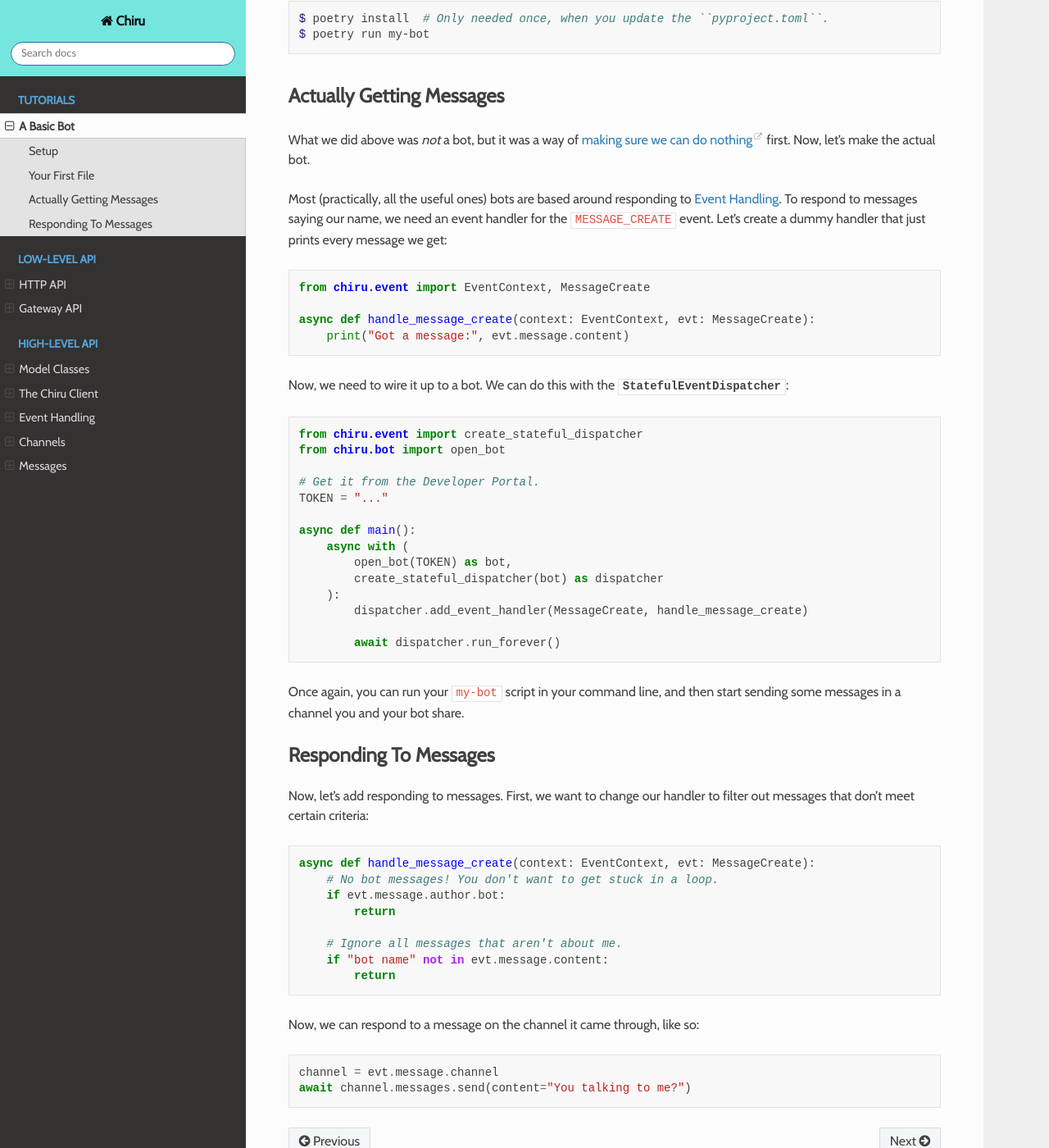
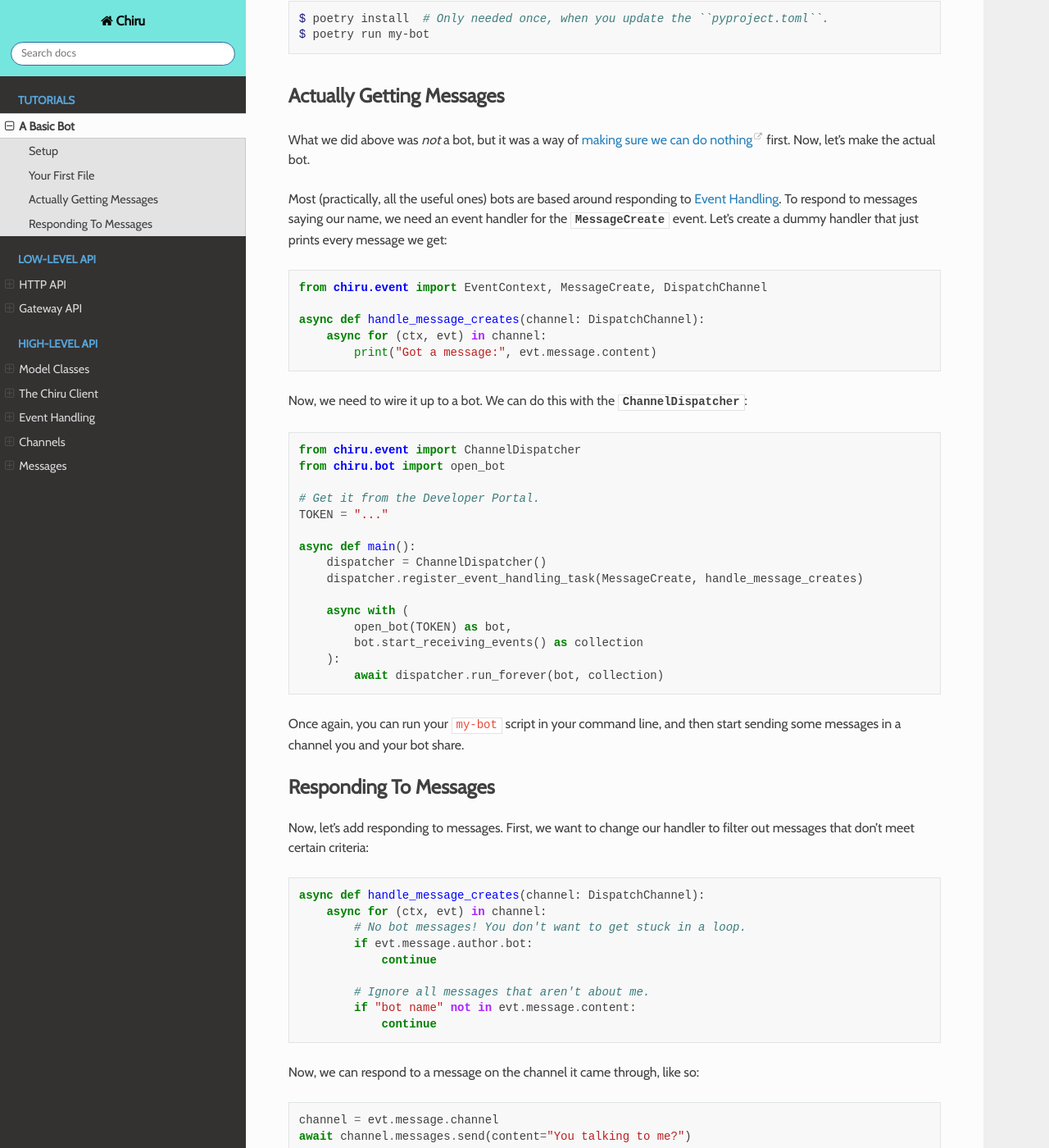
Before and after one commit to Fuyukai/chiru, a Sphinx documentation site: the page built from docs/source/tutorials/01_basic_bot.rst, in a window 1280 px wide and 1400 px high, scrolled down 1586 px. Shown: the whole window at 82% size. Built offline with Sphinx 7.4.7 and the Read the Docs theme 2.0.0, drawn with Linux system fonts in a browser that asks for light colours; some of the changed text lies outside the part shown.

Commit message:
update more docs for the new channeldispatcher

```diff
--- a/docs/source/highlevel/events.rst
+++ b/docs/source/highlevel/events.rst
@@ -10,7 +10,7 @@ object(s) inside the event.
 There are two ways of handling dispatched events in Chiru:
 
 - The linear way, where you subscribe directly to the stream of events.
-- The dispatcher way, using a :class:`.StatefulEventDispatcher`.
+- The dispatcher way, using a :class:`.ChannelDispatcher`.
 
 Linear Events
 -------------
--- a/docs/source/tutorials/01_basic_bot.rst
+++ b/docs/source/tutorials/01_basic_bot.rst
@@ -115,34 +115,36 @@ What we did above was *not* a bot, but it was a way of
 first. Now, let's make the actual bot.
 
 Most (practically, all the useful ones) bots are based around responding to :ref:`events`. To
-respond to messages saying our name, we need an event handler for the ``MESSAGE_CREATE`` event.
+respond to messages saying our name, we need an event handler for the :class:`.MessageCreate` event.
 Let's create a dummy handler that just prints every message we get:
 
 .. code-block:: python
 
-    from chiru.event import EventContext, MessageCreate
+    from chiru.event import EventContext, MessageCreate, DispatchChannel
 
-    async def handle_message_create(context: EventContext, evt: MessageCreate):
-        print("Got a message:", evt.message.content)
+    async def handle_message_creates(channel: DispatchChannel):
+        async for (ctx, evt) in channel:
+            print("Got a message:", evt.message.content)
 
-Now, we need to wire it up to a bot. We can do this with the :class:`.StatefulEventDispatcher`:
+Now, we need to wire it up to a bot. We can do this with the :class:`.ChannelDispatcher`:
 
 .. code-block:: python
 
-    from chiru.event import create_stateful_dispatcher
+    from chiru.event import ChannelDispatcher
     from chiru.bot import open_bot
 
     # Get it from the Developer Portal.
     TOKEN = "..."
 
     async def main():
+        dispatcher = ChannelDispatcher()
+        dispatcher.register_event_handling_task(MessageCreate, handle_message_creates)
+
         async with (
             open_bot(TOKEN) as bot,
-            create_stateful_dispatcher(bot) as dispatcher
+            bot.start_receiving_events() as collection
         ):
-            dispatcher.add_event_handler(MessageCreate, handle_message_create)
-
-            await dispatcher.run_forever()
+            await dispatcher.run_forever(bot, collection)
 
 Once again, you can run your ``my-bot`` script in your command line, and then start sending some
 messages in a channel you and your bot share.
@@ -155,14 +157,15 @@ that don't meet certain criteria:
 
 .. code-block:: python
 
-    async def handle_message_create(context: EventContext, evt: MessageCreate):
-        # No bot messages! You don't want to get stuck in a loop.
-        if evt.message.author.bot:
-            return
+    async def handle_message_creates(channel: DispatchChannel):
+        async for (ctx, evt) in channel:
+            # No bot messages! You don't want to get stuck in a loop.
+            if evt.message.author.bot:
+                continue
 
-        # Ignore all messages that aren't about me.
-        if "bot name" not in evt.message.content:
-            return
+            # Ignore all messages that aren't about me.
+            if "bot name" not in evt.message.content:
+                continue
 
 Now, we can respond to a message on the channel it came through, like so:
 
@@ -171,6 +174,11 @@ Now, we can respond to a message on the channel it came through, like so:
     channel = evt.message.channel
     await channel.messages.send(content="You talking to me?")
 
+.. warning::
+
+    This will block all event handling during the ``.send``. Consider using a :class:`.TaskGroup`
+    to send it in the background.
+
 .. _Poetry: https://python-poetry.org/docs/
 .. _PDM: https://pdm-project.org/latest/
 .. _Trio: https://trio.readthedocs.io/en/stable/
```
Also changed, not shown: docs/source/highlevel/messages.rst (+20 -12 lines), 1 other file.
